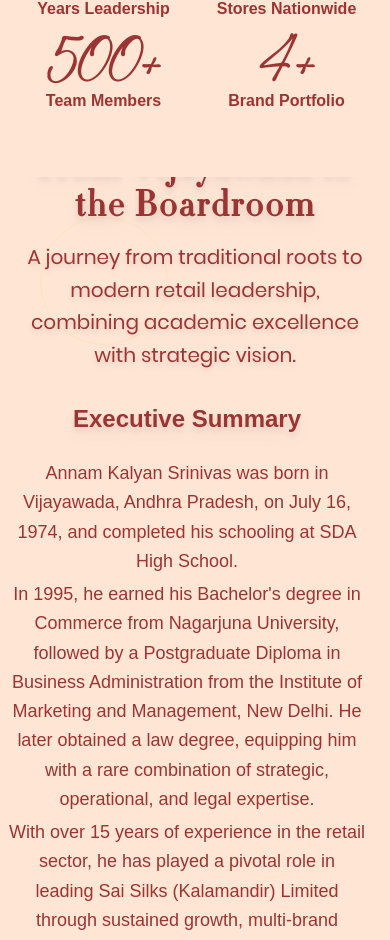
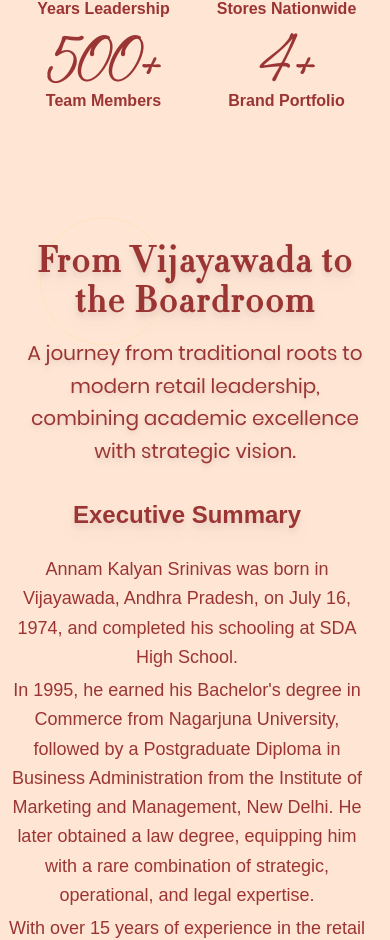
Before and after one commit to vuma-s1/Kalyan-website, a React (Vite) app: page / in a window 390 px wide. Shown: the part 3211-4151 px from the top of the page. Built offline with nearby package versions, Linux system fonts and the light colour scheme; a web font is replaced by a local one.

Commit message:
Fix mobile layout issue: Remove negative margin from About section header to prevent overlap

```diff
--- a/src/components/About.tsx
+++ b/src/components/About.tsx
@@ -15,7 +15,7 @@
 
       <div className="container mx-auto px-6 lg:px-8 relative z-10">
         {/* Section Header */}
-        <div className="text-center mb-8 animate-fade-in -mt-24">
+        <div className="text-center mb-8 animate-fade-in">
                       <h2 className="text-4xl lg:text-5xl font-bold mb-4 drop-shadow-lg" style={{ fontFamily: 'Didot HTF L24 Light', letterSpacing: '0.05em', fontWeight: '700', color: '#9b3534' }}>
             From Vijayawada to the Boardroom
           </h2>
```
